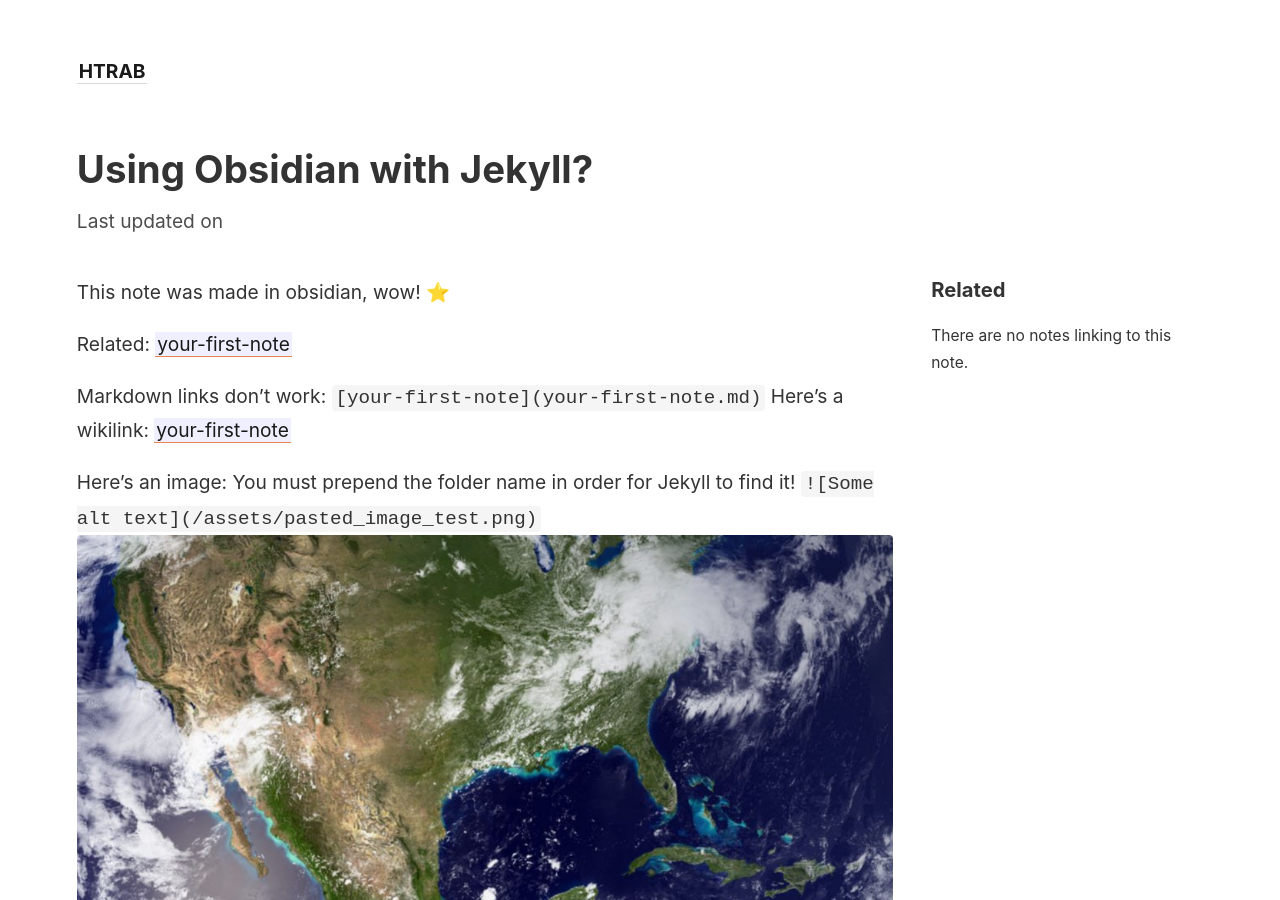
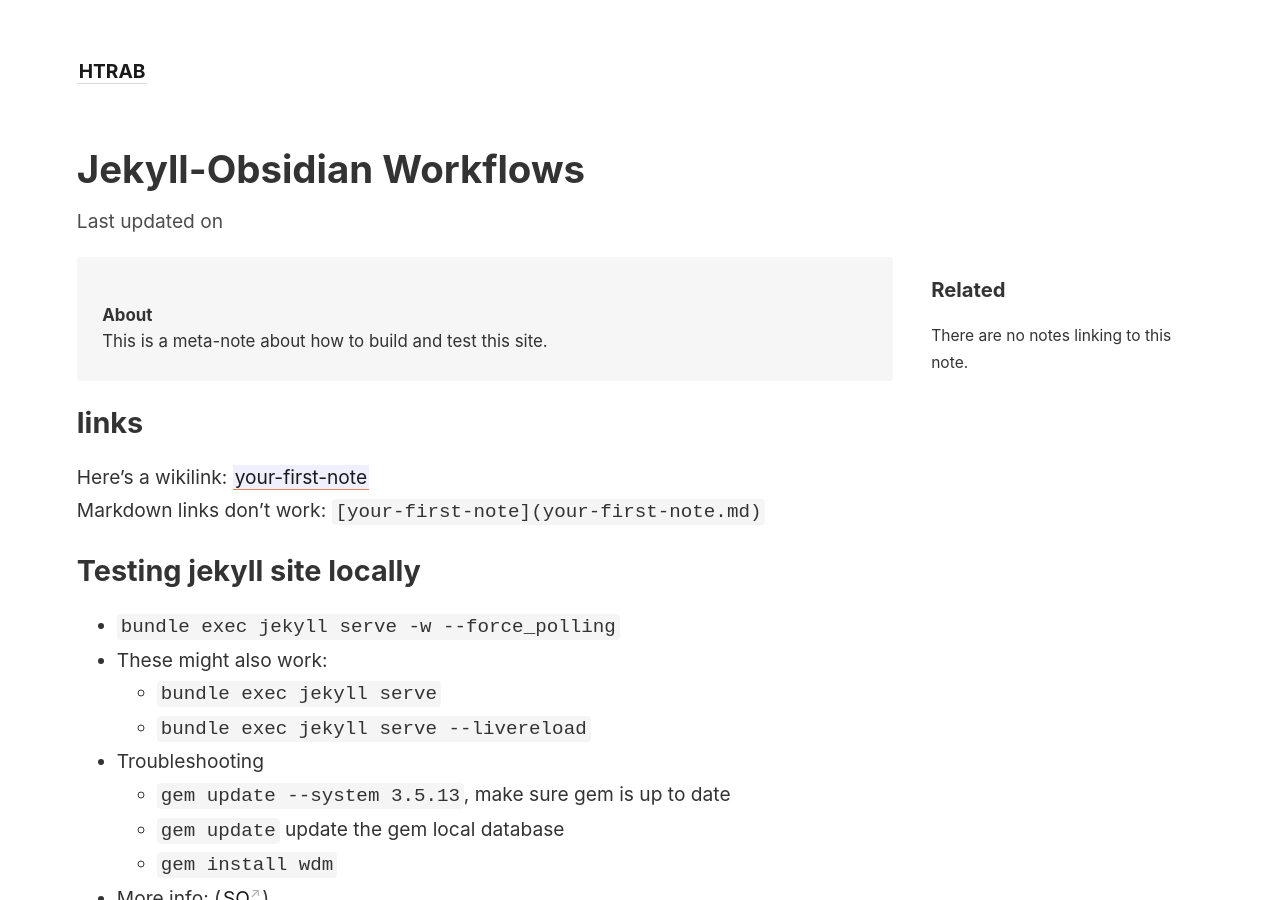
Before and after one commit to svalenziano/htrab, a Jekyll site: the page built from _notes/obsidian_and_jekyll.md, in a window 1280 px wide and 900 px high. Built offline with Jekyll 4.4.1, drawn with Linux system fonts in a browser that asks for light colours; some of the changed text lies outside the part shown.

Commit message:
Working.  Prior to major refactor.

```diff
--- a/_notes/obsidian_and_jekyll.md
+++ b/_notes/obsidian_and_jekyll.md
@@ -1,16 +1,33 @@
 ---
-title: Using Obsidian with Jekyll?
+title: Jekyll-Obsidian Workflows
 ---
 
-This note was made in obsidian, wow!  ⭐
+> #### About
+> This is a meta-note about how to build and test this site.
 
-Related: [[your-first-note]]
+## links
+Here's a wikilink:  [[your-first-note]]
+<br>Markdown links don't work: `[your-first-note](your-first-note.md)`
 
-Markdown links don't work: `[your-first-note](your-first-note.md)`
-Here's a wikilink:  [[your-first-note]]
+## Testing jekyll site locally
+  - `bundle exec jekyll serve -w --force_polling`
+  - These might also work:
+	  - `bundle exec jekyll serve`
+	  - `bundle exec jekyll serve --livereload`
+  - Troubleshooting
+	- `gem update --system 3.5.13`, make sure gem is up to date
+	- `gem update` update the gem local database
+	- `gem install wdm`
+  - More info: ([SO](https://stackoverflow.com/questions/15723412/jekyll-auto-reloading))
 
+## Obsidian setup
+- The Obsidian vault should be setup in the root directory of the Jekyll site
+- Settings > Files and Links > Excluded files > ignore Jekyll specific folders like `_includes`.  Keep in mind that these folders will still appear in the Obsidian 'Files' browser.
+- Want to setup the vault within the `_notes` folder, and keep images within that notes folder?  I haven't figured out how to successfully link images in a way that works with Jekyll.  From what I can tell, the ruby scripts aren't copying the images into the final static site, though this could probably be reconfigured.
+
+## images
 Here's an image:
-You must prepend the folder name in order for Jekyll to find it!
+You must prepend the `/assets/` folder name in order for Jekyll to find it!
 `![Some alt text](/assets/pasted_image_test.png)`
 ![Some alt text](/assets/pasted_image_test.png)
 
```
Also changed, not shown: _notes/animals/cats.md (+1 -1 lines).
